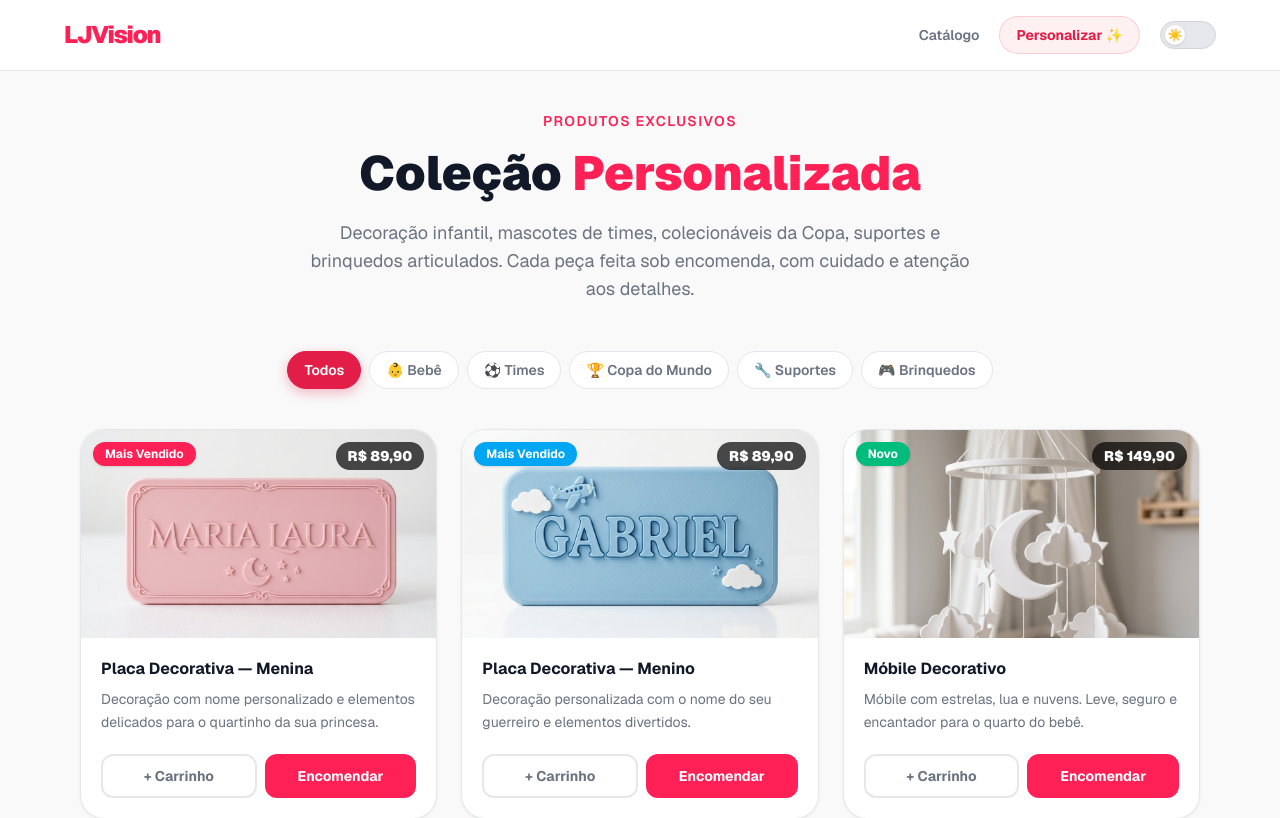
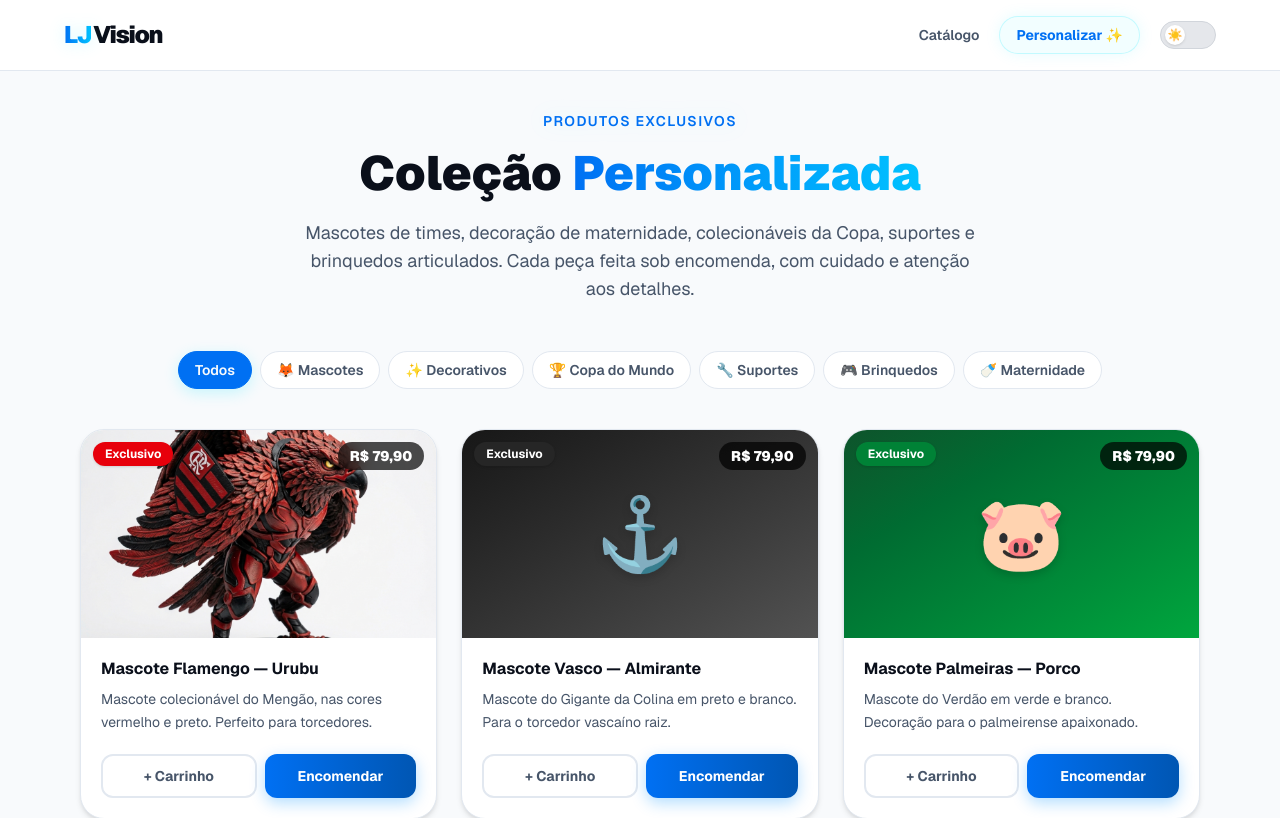
Before and after one commit to gabrielbarros1975-lgtm/Prinzo, a Next.js app: page / in a window 1280 px wide. Shown: the top 818 px of the page. Built offline with nearby package versions, Linux system fonts and the light colour scheme.

Commit message:
update catalogos

```diff
--- a/src/app/globals.css
+++ b/src/app/globals.css
@@ -7,36 +7,62 @@
 
 /* Light theme (default) */
 :root {
-  --bg-page: #f9f9f9;
+  --bg-page: #f8fafc;
   --bg-card: #ffffff;
   --bg-header: #ffffff;
-  --border-color: #e5e7eb;
-  --text-primary: #111827;
-  --text-secondary: #6b7280;
-  --text-muted: #9ca3af;
-  --shadow-card: 0 1px 3px rgba(0,0,0,0.06);
-  --shadow-card-hover: 0 10px 30px rgba(0,0,0,0.12);
-  --cart-bg: #111827;
-  --cart-text: #ffffff;
+  --border-color: #e2e8f0;
+  --text-primary: #0a0f1a;
+  --text-secondary: #475569;
+  --text-muted: #94a3b8;
+  --shadow-card: 0 4px 6px -1px rgba(0, 0, 0, 0.1), 0 2px 4px -1px rgba(0, 0, 0, 0.06);
+  --shadow-card-hover: 0 10px 15px -3px rgba(0, 0, 0, 0.1), 0 4px 6px -2px rgba(0, 0, 0, 0.05);
+  --cart-bg: #1e293b;
+  --cart-text: #f8fafc;
+  --accent: #0070f3;
+  --accent-hover: #0056b3;
+  --logo-primary: #0070f3;
+  --logo-secondary: #00c2ff;
+  --logo-text: #0a0f1a;
 }
 
-/* Dark theme */
+/* Dark theme (Main LJ VISION Aesthetic) */
 html.dark {
-  --bg-page: #0c0c0f;
-  --bg-card: #16161a;
-  --bg-header: #111115;
-  --border-color: #2a2a35;
-  --text-primary: #f1f1f3;
-  --text-secondary: #a0a0b0;
-  --text-muted: #60607a;
-  --shadow-card: 0 1px 3px rgba(0,0,0,0.4);
-  --shadow-card-hover: 0 10px 30px rgba(0,0,0,0.5);
-  --cart-bg: #1e1e28;
-  --cart-text: #f1f1f3;
+  --bg-page: #0a0f1a;
+  --bg-card: #121926;
+  --bg-header: #0a0f1a;
+  --border-color: #1e293b;
+  --text-primary: #e6f3ff;
+  --text-secondary: #bde6ff;
+  --text-muted: #94cfff;
+  --shadow-card: 0 4px 20px rgba(0,0,0,0.6);
+  --shadow-card-hover: 0 10px 40px rgba(0,145,255,0.15);
+  --cart-bg: #1e293b;
+  --cart-text: #ffffff;
+  --accent: #0091ff;
+  --accent-hover: #00e5ff;
+  --logo-primary: #0091ff;
+  --logo-secondary: #00e5ff;
+  --logo-text: #e6f3ff;
 }
 
 body {
   background-color: var(--bg-page);
   color: var(--text-primary);
   transition: background-color 0.3s ease, color 0.3s ease;
+  font-family: var(--font-sans), sans-serif;
 }
+
+/* Custom scrollbar for tech look */
+::-webkit-scrollbar {
+  width: 8px;
+}
+::-webkit-scrollbar-track {
+  background: #0a0f1a;
+}
+::-webkit-scrollbar-thumb {
+  background: #1e293b;
+  border-radius: 10px;
+}
+::-webkit-scrollbar-thumb:hover {
+  background: #00e5ff;
+}
--- a/src/app/layout.js
+++ b/src/app/layout.js
@@ -24,25 +24,30 @@
           style={{ backgroundColor: 'var(--bg-header)', borderColor: 'var(--border-color)' }}
         >
           <div className="max-w-6xl mx-auto flex justify-between items-center gap-4">
-            <Link href="/" className="text-2xl font-black tracking-tighter text-rose-500 hover:opacity-80 transition-opacity">
-              LJVision
+            <Link href="/" className="text-2xl font-black tracking-tighter group flex items-center">
+              <span className="bg-gradient-to-r from-[var(--logo-primary)] to-[var(--logo-secondary)] bg-clip-text text-transparent drop-shadow-[0_0_8px_rgba(0,229,255,0.2)] dark:drop-shadow-[0_0_8px_rgba(0,229,255,0.4)]">
+                LJ
+              </span>
+              <span className="ml-0.5 group-hover:text-[var(--accent)] transition-colors" style={{ color: 'var(--logo-text)' }}>
+                Vision
+              </span>
             </Link>
 
             <nav className="flex items-center gap-3 sm:gap-5">
               <Link
                 href="/"
-                className="text-sm font-semibold transition-colors hidden sm:block"
+                className="text-sm font-semibold transition-colors hidden sm:block hover:text-[#00E5FF]"
                 style={{ color: 'var(--text-secondary)' }}
               >
                 Catálogo
               </Link>
               <Link
                 href="/placas-personalizadas"
-                className="text-sm font-bold px-4 py-2 rounded-full transition-colors border"
+                className="text-sm font-bold px-4 py-2 rounded-full transition-all border hover:scale-105 active:scale-95 shadow-[0_0_15px_rgba(0,229,255,0.1)] hover:shadow-[0_0_20px_rgba(0,229,255,0.3)]"
                 style={{
-                  backgroundColor: 'rgba(244,63,94,0.08)',
-                  color: '#e11d48',
-                  borderColor: 'rgba(244,63,94,0.2)',
+                  backgroundColor: 'rgba(0,229,255,0.05)',
+                  color: 'var(--accent)',
+                  borderColor: 'rgba(0,229,255,0.2)',
                 }}
               >
                 Personalizar ✨
--- a/src/app/page.js
+++ b/src/app/page.js
@@ -6,26 +6,38 @@
 
 const CATEGORIES = [
   { id: 'todos', label: 'Todos' },
-  { id: 'bebe', label: '👶 Bebê' },
-  { id: 'futebol', label: '⚽ Times' },
+  { id: 'mascote', label: '🦊 Mascotes' },
+  { id: 'decorativo', label: '✨ Decorativos' },
   { id: 'copa', label: '🏆 Copa do Mundo' },
   { id: 'suporte', label: '🔧 Suportes' },
   { id: 'brinquedo', label: '🎮 Brinquedos' },
+  { id: 'maternidade', label: '🍼 Maternidade' },
 ];
 
 const PRODUCTS = [
-  // BEBÊ
-  { id: 1, category: 'bebe', name: 'Placa Decorativa — Menina', price: 89.90, tag: 'Mais Vendido', tagColor: 'bg-rose-500', img: '/img/placa-menina.png', hasImg: true, description: 'Decoração com nome personalizado e elementos delicados para o quartinho da sua princesa.' },
-  { id: 2, category: 'bebe', name: 'Placa Decorativa — Menino', price: 89.90, tag: 'Mais Vendido', tagColor: 'bg-sky-500', img: '/img/placa-menino.png', hasImg: true, description: 'Decoração personalizada com o nome do seu guerreiro e elementos divertidos.' },
-  { id: 3, category: 'bebe', name: 'Móbile Decorativo', price: 149.90, tag: 'Novo', tagColor: 'bg-emerald-500', img: '/img/mobile-3d.png', hasImg: true, description: 'Móbile com estrelas, lua e nuvens. Leve, seguro e encantador para o quarto do bebê.' },
-  // FUTEBOL
-  { id: 4, category: 'futebol', name: 'Mascote Flamengo — Urubu', price: 79.90, tag: 'Exclusivo', tagColor: 'bg-red-600', img: '/img/mascote-flamengo.png', hasImg: true, gradient: 'from-red-900 to-black', description: 'Mascote colecionável do Mengão, nas cores vermelho e preto. Perfeito para torcedores.' },
-  { id: 5, category: 'futebol', name: 'Mascote Vasco — Almirante', price: 79.90, tag: 'Exclusivo', tagColor: 'bg-neutral-800', hasImg: false, emoji: '⚓', gradient: 'from-neutral-900 to-neutral-600', description: 'Mascote do Gigante da Colina em preto e branco. Para o torcedor vascaíno raiz.' },
-  { id: 6, category: 'futebol', name: 'Mascote Palmeiras — Porco', price: 79.90, tag: 'Exclusivo', tagColor: 'bg-green-700', hasImg: false, emoji: '🐷', gradient: 'from-green-900 to-green-600', description: 'Mascote do Verdão em verde e branco. Decoração para o palmeirense apaixonado.' },
-  { id: 7, category: 'futebol', name: 'Mascote Corinthians — Mosqueteiro', price: 79.90, tag: 'Exclusivo', tagColor: 'bg-neutral-900', hasImg: false, emoji: '⚔️', gradient: 'from-neutral-800 to-neutral-500', description: 'Mascote alvinegro do Timão. Colecionável para o fiel torcedor corintiano.' },
-  { id: 8, category: 'futebol', name: 'Mascote Vitória — Leão', price: 79.90, tag: 'Exclusivo', tagColor: 'bg-red-700', hasImg: false, emoji: '🦁', gradient: 'from-red-800 to-red-500', description: 'Mascote do Leão da Barra em vermelho e preto. Para o torcedor baiano!' },
-  { id: 9, category: 'futebol', name: 'Mascote São Paulo — Tricolor', price: 79.90, tag: 'Exclusivo', tagColor: 'bg-red-500', hasImg: false, emoji: '🦅', gradient: 'from-red-700 via-neutral-800 to-gray-200', description: 'Mascote tricolor do SPFC nas cores vermelho, preto e branco.' },
-  { id: 10, category: 'futebol', name: 'Mascote do Seu Time', price: 120.00, tag: 'Personalizado', tagColor: 'bg-violet-600', hasImg: false, emoji: '🎨', gradient: 'from-violet-900 to-violet-600', description: 'Não encontrou seu time? Criamos mascotes de qualquer clube sob encomenda!' },
+  // MASCOTES
+  { id: 4, category: 'mascote', name: 'Mascote Flamengo — Urubu', price: 79.90, tag: 'Exclusivo', tagColor: 'bg-red-600', img: '/img/mascote-flamengo.png', hasImg: true, gradient: 'from-red-900 to-black', description: 'Mascote colecionável do Mengão, nas cores vermelho e preto. Perfeito para torcedores.' },
+  { id: 5, category: 'mascote', name: 'Mascote Vasco — Almirante', price: 79.90, tag: 'Exclusivo', tagColor: 'bg-neutral-800', hasImg: false, emoji: '⚓', gradient: 'from-neutral-900 to-neutral-600', description: 'Mascote do Gigante da Colina em preto e branco. Para o torcedor vascaíno raiz.' },
+  { id: 6, category: 'mascote', name: 'Mascote Palmeiras — Porco', price: 79.90, tag: 'Exclusivo', tagColor: 'bg-green-700', hasImg: false, emoji: '🐷', gradient: 'from-green-900 to-green-600', description: 'Mascote do Verdão em verde e branco. Decoração para o palmeirense apaixonado.' },
+  { id: 7, category: 'mascote', name: 'Mascote Corinthians — Mosqueteiro', price: 79.90, tag: 'Exclusivo', tagColor: 'bg-neutral-900', hasImg: false, emoji: '⚔️', gradient: 'from-neutral-800 to-neutral-500', description: 'Mascote alvinegro do Timão. Colecionável para o fiel torcedor corintiano.' },
+  { id: 8, category: 'mascote', name: 'Mascote Vitória — Leão', price: 79.90, tag: 'Exclusivo', tagColor: 'bg-red-700', hasImg: false, emoji: '🦁', gradient: 'from-red-800 to-red-500', description: 'Mascote do Leão da Barra em vermelho e preto. Para o torcedor baiano!' },
+  { id: 9, category: 'mascote', name: 'Mascote São Paulo — Tricolor', price: 79.90, tag: 'Exclusivo', tagColor: 'bg-red-500', hasImg: false, emoji: '🦅', gradient: 'from-red-700 via-neutral-800 to-gray-200', description: 'Mascote tricolor do SPFC nas cores vermelho, preto e branco.' },
+  { id: 10, category: 'mascote', name: 'Mascote Santos — Baleia', price: 79.90, tag: 'Exclusivo', tagColor: 'bg-neutral-100', hasImg: false, emoji: '🐳', gradient: 'from-neutral-100 to-neutral-400', description: 'Mascote do Peixe em branco e preto. Para o torcedor santista de coração.' },
+  { id: 22, category: 'mascote', name: 'Mascote Botafogo — Biriba', price: 79.90, tag: 'Exclusivo', tagColor: 'bg-neutral-900', hasImg: false, emoji: '🐶', gradient: 'from-neutral-900 to-neutral-600', description: 'O lendário cachorrinho Biriba do Glorioso. Um clássico alvinegro.' },
+  { id: 23, category: 'mascote', name: 'Mascote Fluminense — Guerreirinho', price: 79.90, tag: 'Exclusivo', tagColor: 'bg-red-900', hasImg: false, emoji: '🛡️', gradient: 'from-red-900 via-green-800 to-neutral-100', description: 'Mascote do Tricolor das Laranjeiras. Identidade e tradição carioca.' },
+  { id: 24, category: 'mascote', name: 'Mascote Atlético MG — Galo', price: 79.90, tag: 'Exclusivo', tagColor: 'bg-neutral-900', hasImg: false, emoji: '🐓', gradient: 'from-neutral-900 to-neutral-500', description: 'O Galo Doido em preto e branco. Decoração para o torcedor atleticano.' },
+  { id: 25, category: 'mascote', name: 'Mascote Cruzeiro — Raposa', price: 79.90, tag: 'Exclusivo', tagColor: 'bg-blue-800', hasImg: false, emoji: '🦊', gradient: 'from-blue-900 to-blue-600', description: 'A Raposa celeste do Cabuloso. Perfeito para decorar o ambiente do cruzeirense.' },
+  { id: 26, category: 'mascote', name: 'Mascote Grêmio — Mosqueteiro', price: 79.90, tag: 'Exclusivo', tagColor: 'bg-sky-600', hasImg: false, emoji: '🤺', gradient: 'from-sky-800 via-neutral-100 to-black', description: 'Mascote Imortal do Grêmio. Cores vibrantes e design detalhado.' },
+  { id: 27, category: 'mascote', name: 'Mascote Internacional — Saci', price: 79.90, tag: 'Exclusivo', tagColor: 'bg-red-600', hasImg: false, emoji: '🌪️', gradient: 'from-red-900 to-red-500', description: 'O icônico Saci do Colorado. Peça única para o torcedor do Inter.' },
+  { id: 28, category: 'mascote', name: 'Mascote do Seu Time', price: 120.00, tag: 'Personalizado', tagColor: 'bg-violet-600', hasImg: false, emoji: '🎨', gradient: 'from-violet-900 to-violet-600', description: 'Não encontrou seu time? Criamos mascotes de qualquer clube sob encomenda!' },
+  // DECORATIVOS
+  { id: 29, category: 'decorativo', name: 'Logo 3D Personalizada', price: 199.90, tag: 'Premium', tagColor: 'bg-cyan-500', hasImg: false, emoji: '🏢', gradient: 'from-cyan-900 to-blue-600', description: 'Sua logo transformada em uma peça 3D de alta qualidade para escritório ou home office.' },
+  { id: 30, category: 'decorativo', name: 'Letreiro Retroiluminado', price: 259.90, tag: 'Destaque', tagColor: 'bg-yellow-500', hasImg: false, emoji: '💡', gradient: 'from-neutral-800 to-neutral-600', description: 'Nome ou palavra personalizada com iluminação LED integrada. Efeito neon futurista.' },
+  { id: 31, category: 'decorativo', name: 'Quadro 3D Minimalista', price: 119.90, tag: 'Arte', tagColor: 'bg-purple-500', hasImg: false, emoji: '🖼️', gradient: 'from-purple-900 to-indigo-600', description: 'Arte geométrica em camadas 3D. Um toque moderno para qualquer ambiente.' },
+  // MATERNIDADE
+  { id: 1, category: 'maternidade', name: 'Placa Decorativa — Menina', price: 89.90, tag: 'Mais Vendido', tagColor: 'bg-rose-500', img: '/img/placa-menina.png', hasImg: true, description: 'Decoração com nome personalizado e elementos delicados para o quartinho da sua princesa.' },
+  { id: 2, category: 'maternidade', name: 'Placa Decorativa — Menino', price: 89.90, tag: 'Mais Vendido', tagColor: 'bg-sky-500', img: '/img/placa-menino.png', hasImg: true, description: 'Decoração personalizada com o nome do seu guerreiro e elementos divertidos.' },
+  { id: 3, category: 'maternidade', name: 'Móbile Decorativo', price: 149.90, tag: 'Novo', tagColor: 'bg-emerald-500', img: '/img/mobile-3d.png', hasImg: true, description: 'Móbile com estrelas, lua e nuvens. Leve, seguro e encantador para o quarto do bebê.' },
   // COPA
   { id: 11, category: 'copa', name: 'Taça da Copa do Mundo', price: 129.90, tag: 'Colecionável', tagColor: 'bg-yellow-600', hasImg: false, emoji: '🏆', gradient: 'from-yellow-700 to-yellow-400', description: 'Réplica fiel da Taça Jules Rimet da FIFA com acabamento dourado. 25cm de altura.' },
   { id: 12, category: 'copa', name: 'Chaveiro — Taça da Copa', price: 29.90, tag: 'Mini', tagColor: 'bg-yellow-500', hasImg: false, emoji: '🔑', gradient: 'from-amber-600 to-yellow-400', description: 'Mini réplica da Taça do Mundo em chaveiro com acabamento dourado metálico. 6cm.' },
@@ -94,8 +106,8 @@
           <button
             onClick={() => onAddToCart(product)}
             className={`flex-1 py-2.5 rounded-xl font-bold text-sm transition-all border-2 ${isAdded
-                ? 'border-green-500 bg-green-50 text-green-600'
-                : 'border-neutral-200 hover:border-rose-400 hover:bg-rose-50 text-neutral-700 dark:border-neutral-700 dark:text-neutral-300 dark:hover:border-rose-400'
+                ? 'border-green-500 bg-green-50/10 text-green-400'
+                : 'border-neutral-200 hover:border-[var(--accent)] hover:bg-[var(--accent)]/5 text-neutral-700 dark:border-neutral-700 dark:text-neutral-300 dark:hover:border-[var(--accent)]'
               }`}
             style={!isAdded ? { borderColor: 'var(--border-color)', color: 'var(--text-secondary)' } : {}}
           >
@@ -103,7 +115,7 @@
           </button>
           <button
             onClick={handleWA}
-            className="flex-1 py-2.5 rounded-xl font-bold text-sm bg-rose-500 hover:bg-rose-600 text-white transition-colors"
+            className="flex-1 py-2.5 rounded-xl font-bold text-sm transition-all hover:scale-[1.02] active:scale-95 text-white shadow-[0_5px_15px_rgba(0,145,255,0.3)] hover:shadow-[0_8px_25px_rgba(0,145,255,0.4)] bg-gradient-to-r from-[var(--accent)] to-[var(--accent-hover)]"
           >
             Encomendar
           </button>
@@ -149,12 +161,12 @@
 
       {/* Hero */}
       <section className="text-center mb-12">
-        <p className="font-semibold uppercase tracking-widest text-sm mb-3 text-rose-500">Produtos Exclusivos</p>
+        <p className="font-semibold uppercase tracking-widest text-sm mb-3 drop-shadow-[0_0_10px_rgba(0,229,255,0.1)]" style={{ color: 'var(--accent)' }}>Produtos Exclusivos</p>
         <h1 className="text-4xl md:text-5xl font-black mb-4 leading-tight" style={{ color: 'var(--text-primary)' }}>
-          Coleção <span className="text-rose-500">Personalizada</span>
+          Coleção <span className="text-transparent bg-clip-text bg-gradient-to-r from-[var(--logo-primary)] to-[var(--logo-secondary)]">Personalizada</span>
         </h1>
         <p className="text-lg max-w-2xl mx-auto" style={{ color: 'var(--text-secondary)' }}>
-          Decoração infantil, mascotes de times, colecionáveis da Copa, suportes e brinquedos articulados. Cada peça feita sob encomenda, com cuidado e atenção aos detalhes.
+          Mascotes de times, decoração de maternidade, colecionáveis da Copa, suportes e brinquedos articulados. Cada peça feita sob encomenda, com cuidado e atenção aos detalhes.
         </p>
       </section>
 
@@ -167,7 +179,7 @@
             className="px-4 py-2 rounded-full text-sm font-semibold transition-all border"
             style={
               activeCategory === cat.id
-                ? { backgroundColor: '#e11d48', color: '#fff', borderColor: '#e11d48', boxShadow: '0 4px 12px rgba(225,29,72,0.3)' }
+                ? { backgroundColor: 'var(--accent)', color: 'var(--cart-text)', borderColor: 'var(--accent)', boxShadow: '0 4px 15px rgba(0,229,255,0.2)' }
                 : { backgroundColor: 'var(--bg-card)', color: 'var(--text-secondary)', borderColor: 'var(--border-color)' }
             }
           >
@@ -198,11 +210,11 @@
             <div className="flex items-center justify-between mb-4">
               <div className="flex items-center gap-2">
                 <span className="font-bold text-lg">🛒 Carrinho</span>
-                <span className="bg-rose-500 text-white text-xs font-bold w-5 h-5 rounded-full flex items-center justify-center">
+                <span className="bg-[var(--accent)] text-[var(--cart-text)] text-xs font-bold w-5 h-5 rounded-full flex items-center justify-center shadow-[0_0_8px_rgba(0,229,255,0.3)]">
                   {totalQty}
                 </span>
               </div>
-              <span className="font-black text-rose-400 text-xl">
+              <span className="font-black text-xl drop-shadow-[0_0_10px_rgba(0,229,255,0.2)]" style={{ color: 'var(--accent)' }}>
                 R$ {totalPrice.toFixed(2).replace('.', ',')}
               </span>
             </div>
--- a/src/app/placas-personalizadas/page.js
+++ b/src/app/placas-personalizadas/page.js
@@ -46,7 +46,7 @@
     const height = mount.clientHeight;
 
     const scene = new THREE.Scene();
-    scene.background = new THREE.Color(0x1a1a2e);
+    scene.background = new THREE.Color(0x0a0f1a);
     sceneRef.current = scene;
 
     const camera = new THREE.PerspectiveCamera(45, width / height, 0.1, 1000);
@@ -209,9 +209,9 @@
     <main className="max-w-6xl mx-auto px-4 py-10 w-full flex-1">
       {/* Header */}
       <div className="mb-8 text-center">
-        <p className="text-rose-500 font-semibold uppercase tracking-widest text-sm mb-2">Personalização Exclusiva</p>
+        <p className="font-semibold uppercase tracking-widest text-sm mb-2 drop-shadow-[0_0_8px_rgba(0,229,255,0.1)]" style={{ color: 'var(--accent)' }}>Personalização Exclusiva</p>
         <h1 className="text-3xl md:text-4xl font-black mb-2" style={{ color: 'var(--text-primary)' }}>
-          Criar Placa <span className="text-rose-500">Personalizada</span>
+          Criar Placa <span className="text-transparent bg-clip-text bg-gradient-to-r from-[var(--logo-primary)] to-[var(--logo-secondary)]">Personalizada</span>
         </h1>
         <p style={{ color: 'var(--text-secondary)' }}>Visualize em 3D antes de encomendar. Gire e explore sua placa.</p>
       </div>
@@ -241,7 +241,7 @@
             </button>
             <button
               onClick={handleOrder}
-              className="flex-1 py-3 rounded-xl bg-green-500 hover:bg-green-600 text-white font-bold text-sm transition-colors flex items-center justify-center gap-1"
+              className="flex-1 py-3 rounded-xl font-bold text-sm transition-all flex items-center justify-center gap-1 text-white shadow-[0_5px_15px_rgba(0,145,255,0.3)] hover:shadow-[0_8px_25px_rgba(0,145,255,0.4)] hover:scale-[1.02] active:scale-95 bg-gradient-to-r from-[var(--accent)] to-[var(--accent-hover)]"
             >
               Encomendar via WhatsApp
             </button>
@@ -263,7 +263,7 @@
                   onClick={() => { setCategory(cat); setSelectedModel(CATEGORIES[cat][0]); }}
                   className="flex-1 py-3 rounded-xl font-semibold text-sm transition-all"
                   style={category === cat
-                    ? { backgroundColor: '#e11d48', color: '#fff', boxShadow: '0 4px 12px rgba(225,29,72,0.3)' }
+                    ? { backgroundColor: 'var(--accent)', color: 'var(--cart-text)', boxShadow: '0 4px 15px rgba(0,229,255,0.2)' }
                     : { backgroundColor: 'var(--bg-page)', color: 'var(--text-secondary)', border: '1px solid var(--border-color)' }
                   }
                 >
@@ -285,7 +285,7 @@
                   onClick={() => setSelectedModel(model)}
                   className="py-2 px-3 text-sm rounded-xl border text-left font-medium transition-all"
                   style={selectedModel === model
-                    ? { borderColor: '#e11d48', backgroundColor: 'rgba(225,29,72,0.06)', color: '#e11d48' }
+                    ? { borderColor: 'var(--accent)', backgroundColor: 'rgba(0,229,255,0.06)', color: 'var(--accent)' }
                     : { borderColor: 'var(--border-color)', color: 'var(--text-secondary)', backgroundColor: 'transparent' }
                   }
                 >
@@ -304,8 +304,8 @@
               onChange={e => setBabyName(e.target.value)}
               maxLength={15}
               placeholder="Digite o nome..."
-              className="w-full rounded-xl px-4 py-3 text-lg outline-none transition-all border focus:ring-2 focus:ring-rose-500"
-              style={{ backgroundColor: 'var(--bg-page)', borderColor: 'var(--border-color)', color: 'var(--text-primary)' }}
+              className="w-full rounded-xl px-4 py-3 text-lg outline-none transition-all border focus:ring-2"
+              style={{ backgroundColor: 'var(--bg-page)', borderColor: 'var(--border-color)', color: 'var(--text-primary)', '--tw-ring-color': 'var(--accent)' }}
             />
             <p className="text-right text-xs mt-1" style={{ color: 'var(--text-muted)' }}>{babyName.length}/15</p>
           </div>
@@ -322,9 +322,9 @@
                   className="w-11 h-11 rounded-full transition-all hover:scale-110"
                   style={{
                     backgroundColor: color.hex,
-                    border: selectedColor.id === color.id ? '3px solid #e11d48' : '2px solid var(--border-color)',
+                    border: selectedColor.id === color.id ? '3px solid var(--accent)' : '2px solid var(--border-color)',
                     transform: selectedColor.id === color.id ? 'scale(1.15)' : '',
-                    boxShadow: selectedColor.id === color.id ? '0 4px 12px rgba(0,0,0,0.2)' : '',
+                    boxShadow: selectedColor.id === color.id ? '0 4px 12px rgba(0,229,255,0.2)' : '',
                   }}
                 />
               ))}
@@ -346,7 +346,7 @@
             </div>
             <button
               onClick={handleOrder}
-              className="w-full bg-rose-500 hover:bg-rose-600 text-white font-bold py-3.5 rounded-xl transition-colors shadow-lg shadow-rose-500/30"
+              className="w-full font-bold py-3.5 rounded-xl transition-all text-white shadow-[0_10px_20px_-5px_rgba(0,145,255,0.4)] hover:shadow-[0_15px_30px_-5px_rgba(0,145,255,0.5)] hover:scale-[1.01] active:scale-95 bg-gradient-to-r from-[var(--accent)] to-[var(--accent-hover)]"
             >
               Encomendar via WhatsApp ✨
             </button>
```
